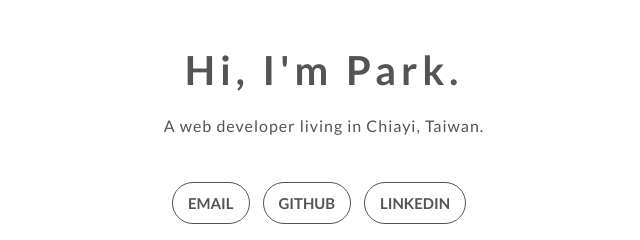
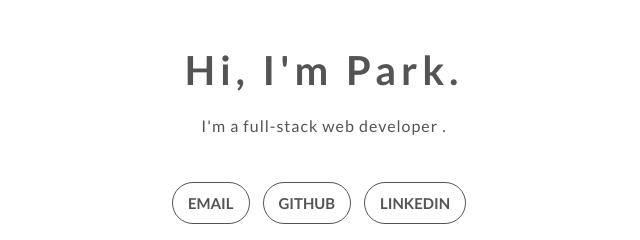
Before and after one commit to chochinlu/chochinlu.github.io, a plain HTML site: page index.html in a window 1280 px wide. Shown: the full height of the page, 316-956 px from the left. Drawn offline with Linux system fonts and the light colour scheme.

Commit message:
change desc

```diff
--- a/index.html
+++ b/index.html
@@ -19,7 +19,7 @@
         <h1>Hi, I'm Park.</h1>
       </div>
       <div class="desc">
-        <p>A web developer living in Chiayi, Taiwan.</p>
+        <p>I'm a full-stack web developer .</p>
       </div>
       <div class="contact">
         <a class="btn" href="mailto:chochinlu@mail.com">email</a>
```
